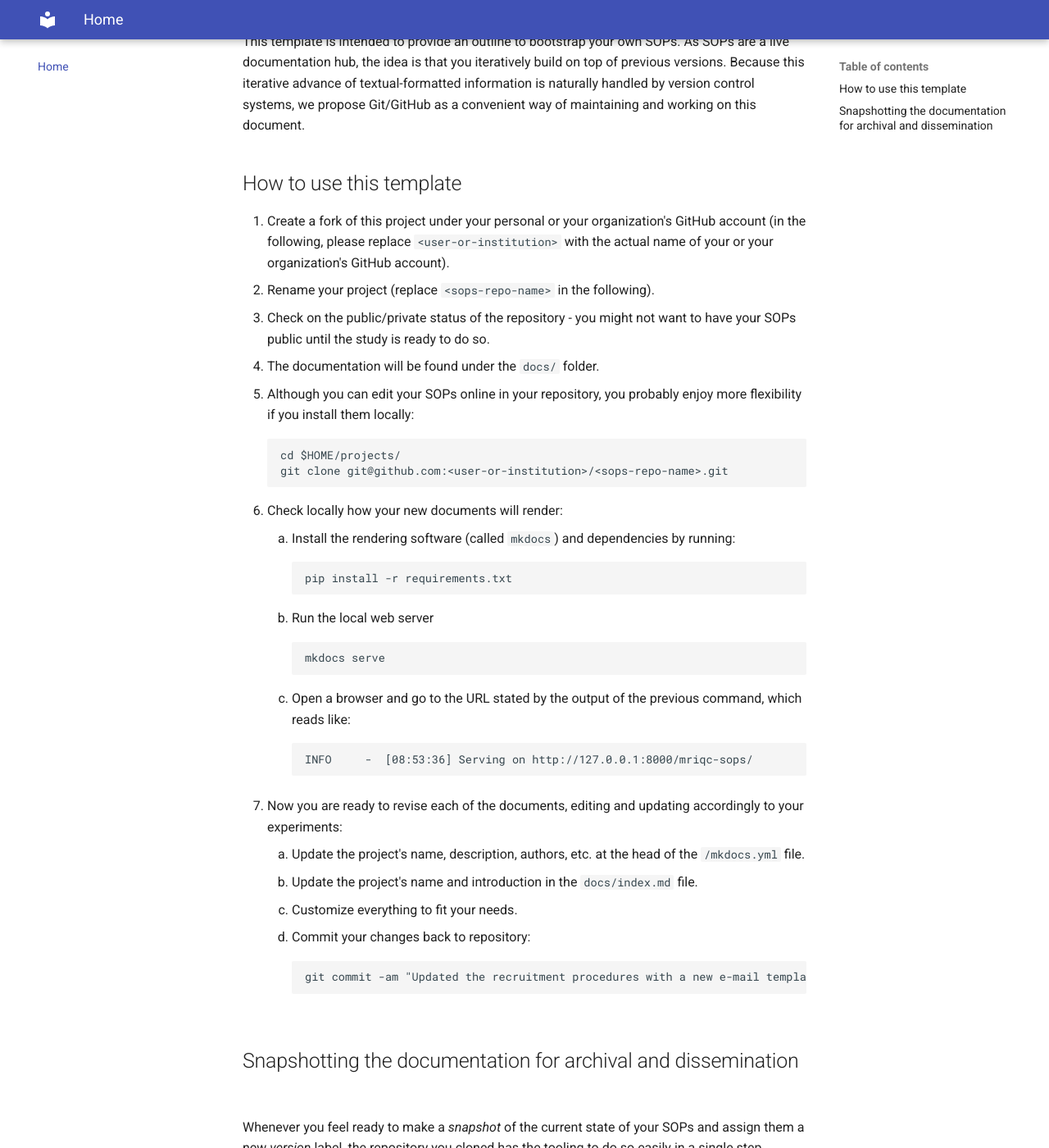
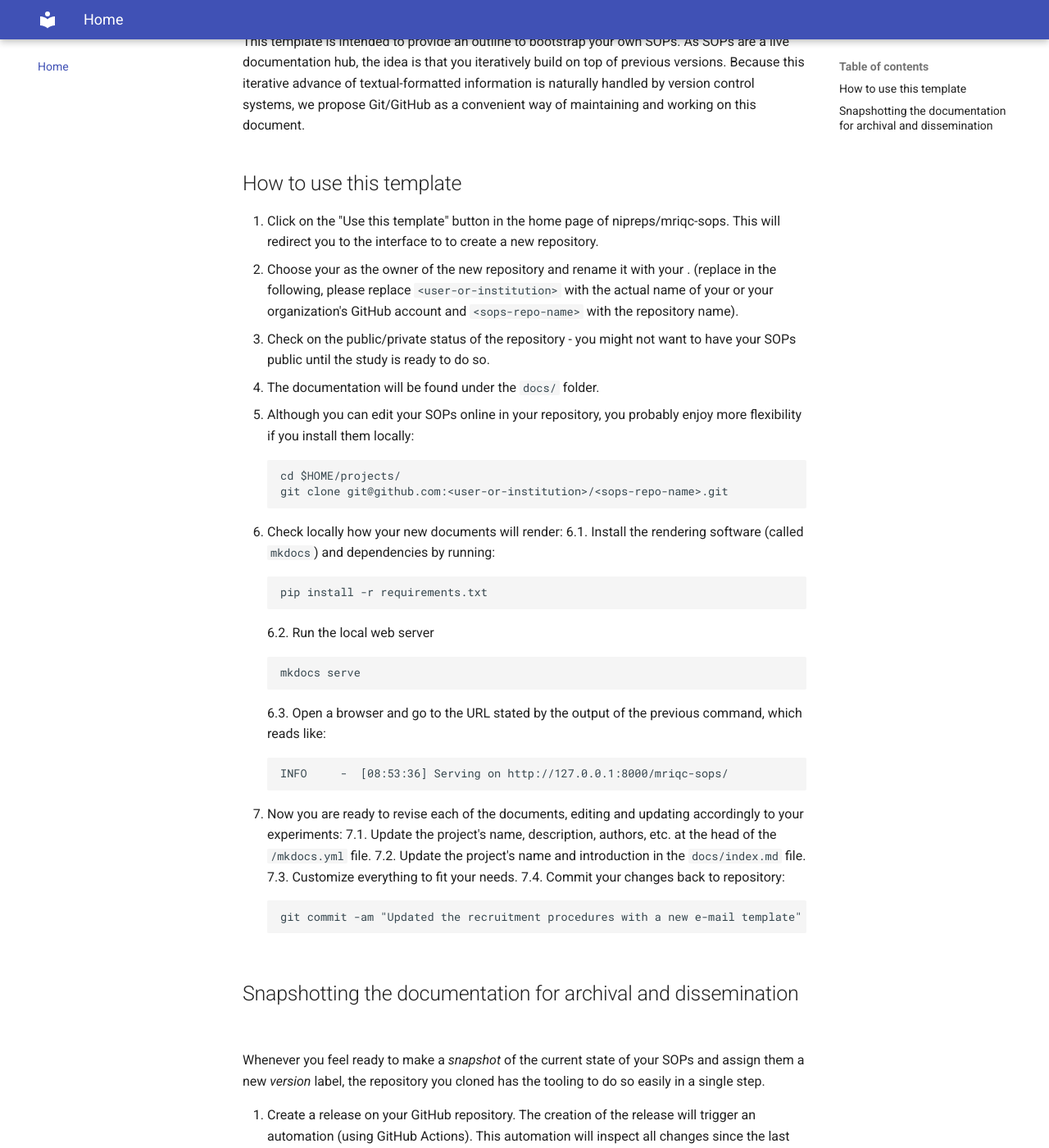
Before and after one commit to nipreps/sops-cookiecutter, an MkDocs documentation site: the page built from docs/index.md, in a window 1280 px wide and 1400 px high, scrolled down 606 px. Shown: the whole window at 82% size. Built offline with MkDocs 1.6.1 and Material for MkDocs 9.7.7, drawn with Linux system fonts in a browser that asks for light colours.

Commit message:
fix : correct the way to use this template
The user should not fork the repo but "use as template".

````diff
--- a/docs/index.md
+++ b/docs/index.md
@@ -16,33 +16,33 @@ Because this iterative advance of textual-formatted information is naturally han
 
 ## How to use this template
 
-1. Create a fork of this project under your personal or your organization's GitHub account (in the following, please replace `<user-or-institution>` with the actual name of your or your organization's GitHub account).
-1. Rename your project (replace `<sops-repo-name>` in the following).
-1. Check on the public/private status of the repository - you might not want to have your SOPs public until the study is ready to do so.
-1. The documentation will be found under the `docs/` folder.
-1. Although you can edit your SOPs online in your repository, you probably enjoy more flexibility if you install them locally:
+1. Click on the "Use this template" button in the home page of nipreps/mriqc-sops. This will redirect you to the interface to to create a new repository.
+2. Choose your <user-or-institution> as the owner of the new repository and rename it with your <sops-repo-name>. (replace in the following, please replace `<user-or-institution>` with the actual name of your or your organization's GitHub account and `<sops-repo-name>` with the repository name).
+3. Check on the public/private status of the repository - you might not want to have your SOPs public until the study is ready to do so.
+4. The documentation will be found under the `docs/` folder.
+5. Although you can edit your SOPs online in your repository, you probably enjoy more flexibility if you install them locally:
    ```
    cd $HOME/projects/
    git clone git@github.com:<user-or-institution>/<sops-repo-name>.git
    ```
-1. Check locally how your new documents will render:
-    1. Install the rendering software (called `mkdocs`) and dependencies by running:
+6. Check locally how your new documents will render:
+    6.1. Install the rendering software (called `mkdocs`) and dependencies by running:
        ```
        pip install -r requirements.txt
        ```
-    1. Run the local web server
+    6.2. Run the local web server
        ```
        mkdocs serve
        ```
-    1. Open a browser and go to the URL stated by the output of the previous command, which reads like:
+    6.3. Open a browser and go to the URL stated by the output of the previous command, which reads like:
        ```
        INFO     -  [08:53:36] Serving on http://127.0.0.1:8000/mriqc-sops/
        ```
-1. Now you are ready to revise each of the documents, editing and updating accordingly to your experiments:
-    1. Update the project's name, description, authors, etc. at the head of the `/mkdocs.yml` file.
-    1. Update the project's name and introduction in the `docs/index.md` file.
-    1. Customize everything to fit your needs.
-    1. Commit your changes back to repository:
+7. Now you are ready to revise each of the documents, editing and updating accordingly to your experiments:
+    7.1. Update the project's name, description, authors, etc. at the head of the `/mkdocs.yml` file.
+    7.2. Update the project's name and introduction in the `docs/index.md` file.
+    7.3. Customize everything to fit your needs.
+    7.4. Commit your changes back to repository:
        ```
        git commit -am "Updated the recruitment procedures with a new e-mail template"
        ```
````
